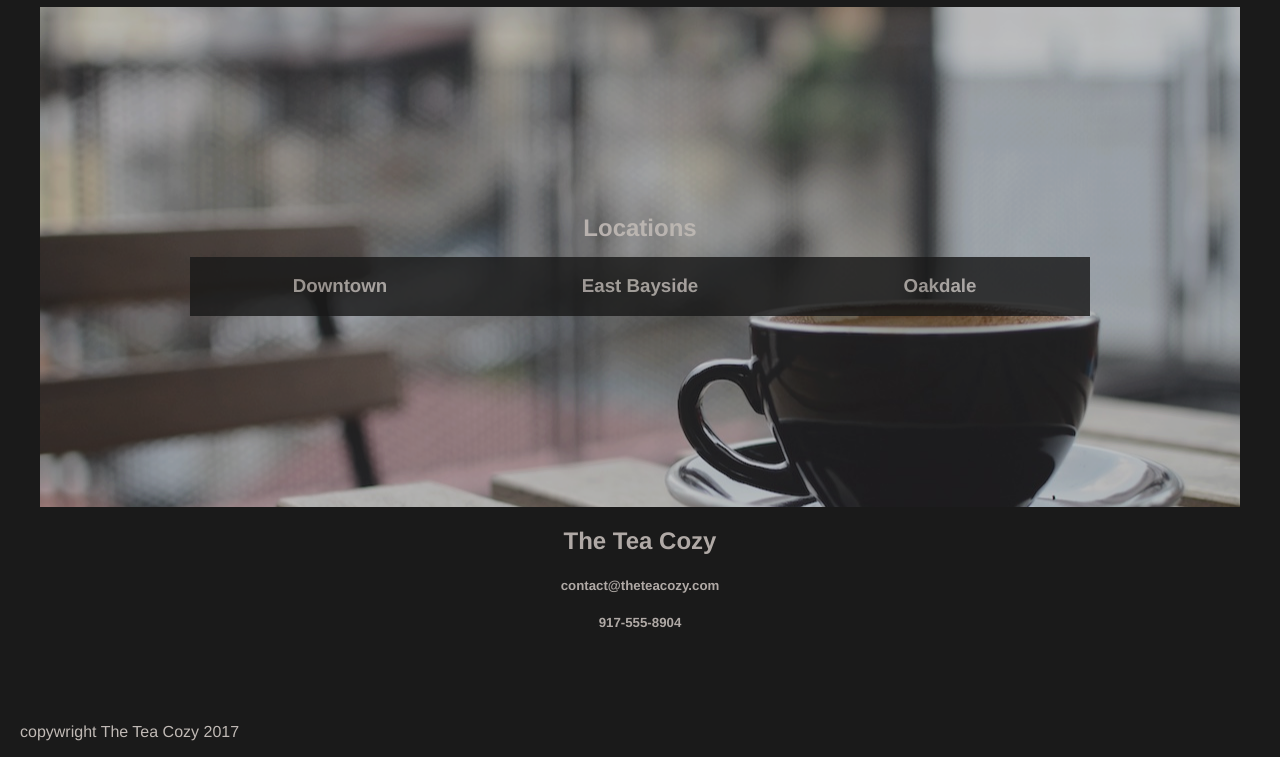
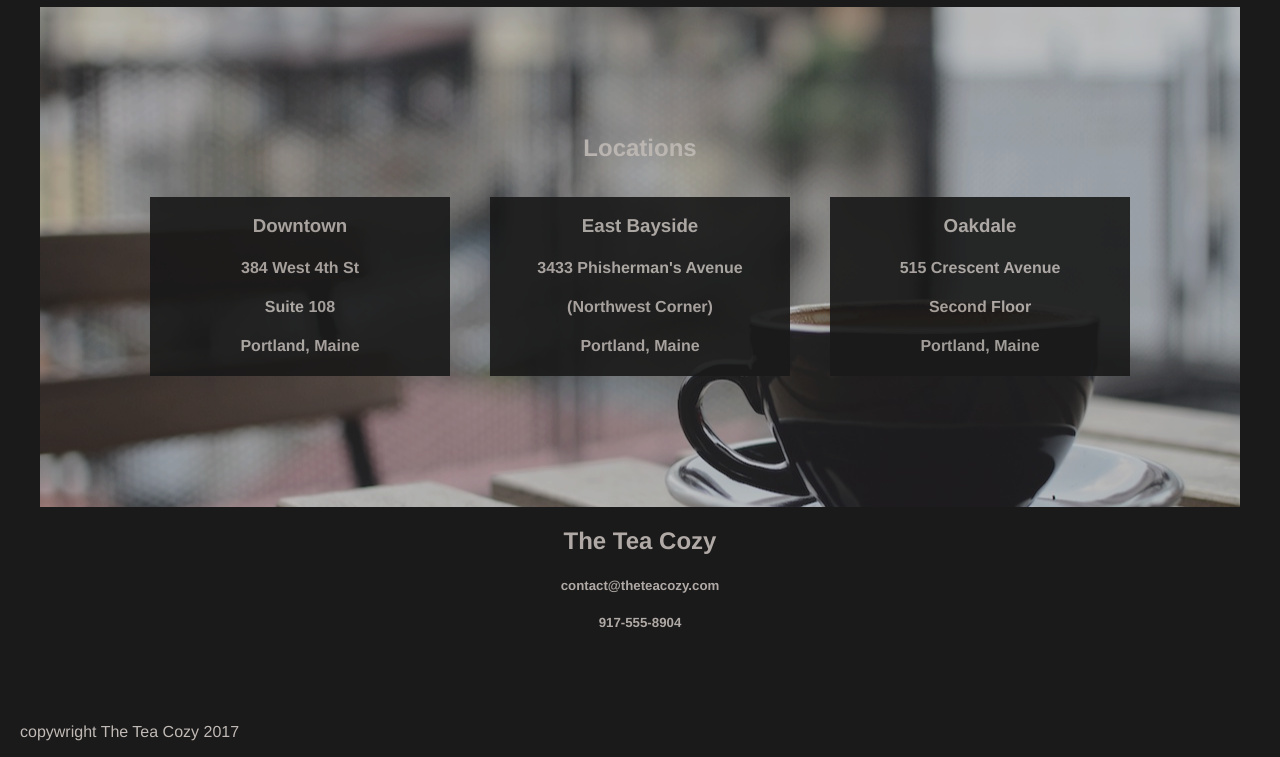
Before and after one commit to bwmildon/teaCozy, a plain HTML site: page index.html in a window 1280 px wide. Shown: the part 1395-2152 px from the top of the page. Drawn offline with Linux system fonts and the light colour scheme.

Commit message:
The Tea Cozy website is completed, visually similar to the example.

```diff
--- a/index.html
+++ b/index.html
@@ -57,12 +57,21 @@
         <div class="locationCards">
           <div class="locationCard">
             <h3>Downtown</h3>
+            <h4>384 West 4th St</h4>
+            <h4>Suite 108</h4>
+            <h4>Portland, Maine</h4>
           </div>
           <div class="locationCard">
             <h3>East Bayside</h3>
+            <h4>3433 Phisherman's Avenue</h4>
+            <h4>(Northwest Corner)</h4>
+            <h4>Portland, Maine</h4>
           </div>
           <div class="locationCard">
             <h3>Oakdale</h3>
+            <h4>515 Crescent Avenue</h4>
+            <h4>Second Floor</h4>
+            <h4>Portland, Maine</h4>
           </div>
         </div>
       </div>
--- a/resources/css/style.css
+++ b/resources/css/style.css
@@ -128,11 +128,13 @@ main, footer {
   background-color: transparent;
   display: flex;
   justify-content: center;
-  align-content: flex-start;
+  align-content: space-between;
 }
 
 .locationCard {
   width: 300px;
+  margin: 20px;
+  opacity: 1;
 }
 
 .contact {
```
